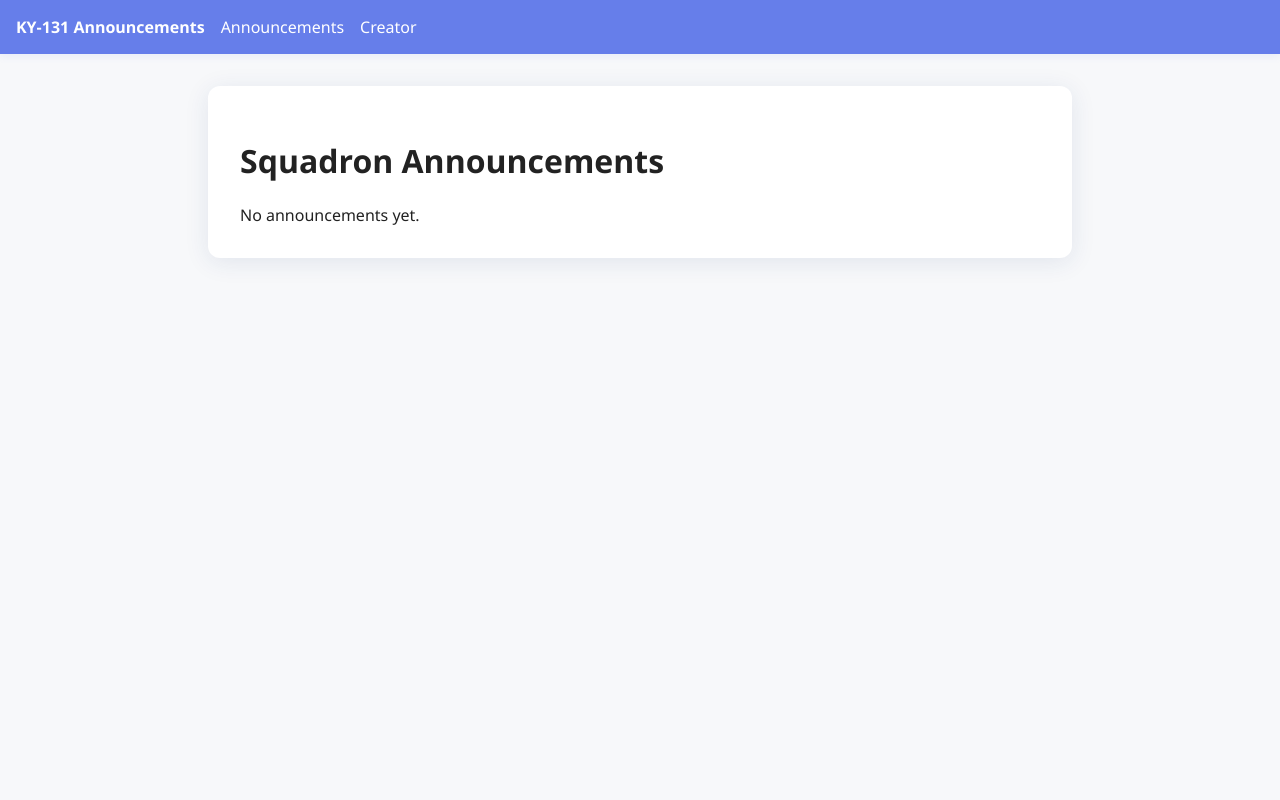
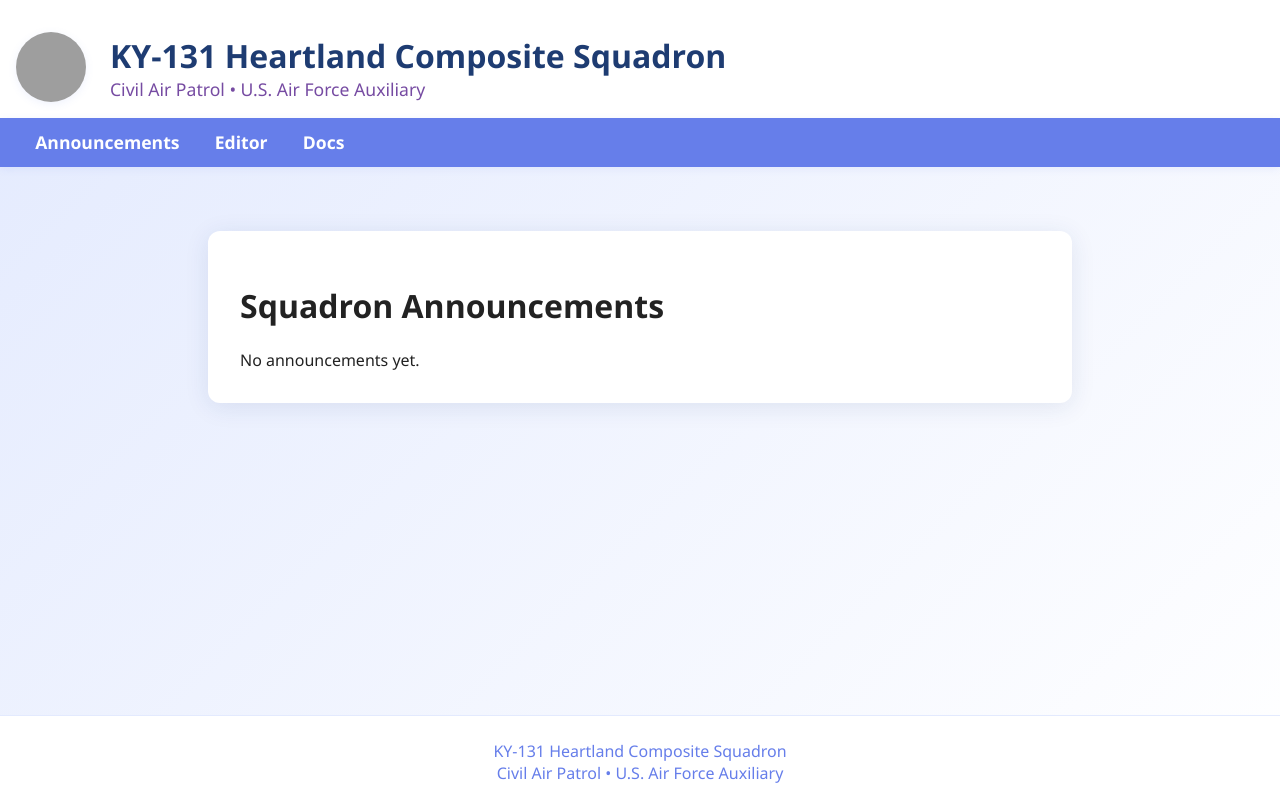
Before and after one commit to michael6gledhill/KY-131-Announcements, a React (Create React App) app: page / in a window 1280 px wide. Built offline with nearby package versions, Linux system fonts and the light colour scheme; grey boxes are pictures that could not be loaded.

Commit message:
Add Layout component with new styles and update App
Introduces a reusable Layout component with header, navigation, and footer, along with associated CSS for consistent styling. Updates App.tsx to use the new Layout, replacing the previous inline navigation. Adds favicon placeholder.

```diff
--- /dev/null
+++ b/src/components/Layout.tsx
@@ -0,0 +1,26 @@
+import React from 'react';
+import '../styles/layout.css';
+
+const Layout: React.FC<{children: React.ReactNode}> = ({ children }) => (
+  <div className="layout-root">
+    <header className="layout-header">
+      <img src="/logo.png" alt="KY-131 Logo" className="layout-logo" />
+      <div>
+        <h1 className="layout-title">KY-131 Heartland Composite Squadron</h1>
+        <div className="layout-subtitle">Civil Air Patrol • U.S. Air Force Auxiliary</div>
+      </div>
+    </header>
+    <nav className="layout-nav">
+      <a href="#announcements">Announcements</a>
+      <a href="#creator">Editor</a>
+      <a href="#docs">Docs</a>
+    </nav>
+    <main className="layout-main">{children}</main>
+    <footer className="layout-footer">
+      <div>KY-131 Heartland Composite Squadron</div>
+      <div>Civil Air Patrol • U.S. Air Force Auxiliary</div>
+    </footer>
+  </div>
+);
+
+export default Layout;
--- a/src/pages/App.tsx
+++ b/src/pages/App.tsx
@@ -1,7 +1,7 @@
-
 import React from 'react';
 import AnnouncementsPage from './AnnouncementsPage';
 import CreatorPage from './CreatorPage';
+import Layout from '../components/Layout';
 import '../styles/global.css';
 
 const App: React.FC = () => {
@@ -13,14 +13,9 @@
     return () => window.removeEventListener('hashchange', onHashChange);
   }, []);
   return (
-    <div>
-      <nav style={{padding:'1em',background:'#667eea',color:'#fff',display:'flex',gap:'1em'}}>
-        <span style={{fontWeight:700}}>KY-131 Announcements</span>
-        <a href="#announcements" style={{color:'#fff'}}>Announcements</a>
-        <a href="#creator" style={{color:'#fff'}}>Creator</a>
-      </nav>
+    <Layout>
       {page === 'announcements' ? <AnnouncementsPage /> : <CreatorPage />}
-    </div>
+    </Layout>
   );
 };
 export default App;
--- /dev/null
+++ b/src/styles/layout.css
@@ -0,0 +1,63 @@
+.layout-root {
+  min-height: 100vh;
+  display: flex;
+  flex-direction: column;
+  background: linear-gradient(135deg, #e3eafe 0%, #fff 100%);
+}
+.layout-header {
+  display: flex;
+  align-items: center;
+  gap: 1.5em;
+  padding: 2em 1em 1em 1em;
+  background: #fff;
+  box-shadow: 0 2px 8px rgba(102,126,234,0.10);
+}
+.layout-logo {
+  width: 70px;
+  height: 70px;
+  border-radius: 50%;
+  object-fit: cover;
+  box-shadow: 0 2px 8px rgba(102,126,234,0.10);
+}
+.layout-title {
+  margin: 0;
+  color: #1e3c72;
+  font-size: 2em;
+  font-weight: 700;
+}
+.layout-subtitle {
+  color: #764ba2;
+  font-size: 1.1em;
+  font-weight: 500;
+}
+.layout-nav {
+  display: flex;
+  gap: 2em;
+  background: #667eea;
+  color: #fff;
+  padding: 0.7em 2em;
+  font-size: 1.1em;
+  font-weight: 600;
+}
+.layout-nav a {
+  color: #fff;
+  text-decoration: none;
+  transition: color 0.2s;
+}
+.layout-nav a:hover {
+  color: #ffd700;
+}
+.layout-main {
+  flex: 1;
+  max-width: 900px;
+  margin: 2em auto;
+  width: 100%;
+}
+.layout-footer {
+  background: #fff;
+  color: #667eea;
+  text-align: center;
+  padding: 1.5em 0 1em 0;
+  font-size: 1em;
+  border-top: 1px solid #e3eafe;
+}
```
Also changed, not shown: public/favicon.png (added).
